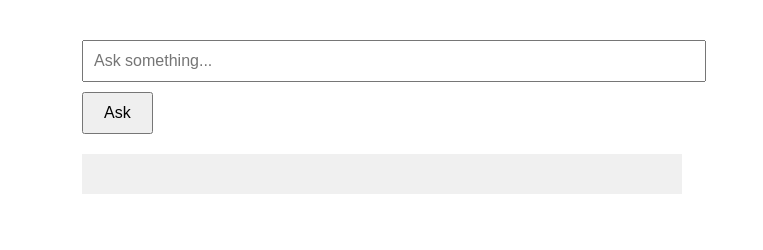
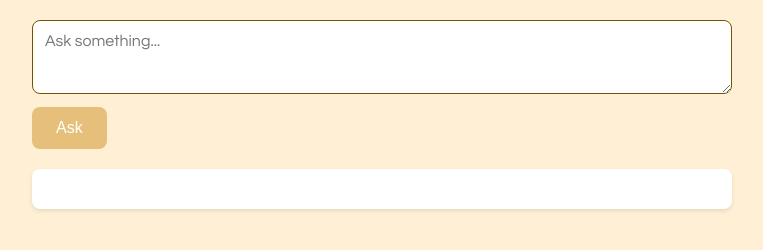
Before and after one commit to lotr2929/Mobius, a website: page index.html in a window 1280 px wide. Shown: the whole page, without its empty margins (258-1021 px from the left). Drawn offline with Linux system fonts and the light colour scheme.

Commit message:
Deploy update

```diff
--- a/index.html
+++ b/index.html
@@ -10,17 +10,47 @@
     <style>
         body {
             font-family: 'Century Gothic', 'Avenir', 'Segoe UI', 'Verdana', sans-serif;
-            padding: 40px;
-            max-width: 600px;
+            padding: 20px;
+            max-width: 700px;
             margin: 0 auto;
+            background: #fff0d5;
         }
-        input { width: 100%; padding: 10px; font-size: 16px; }
-        button { padding: 10px 20px; margin-top: 10px; font-size: 16px; }
-        #response { margin-top: 20px; padding: 20px; background: #f0f0f0; white-space: pre-wrap; }
+        textarea {
+            width: 100%;
+            padding: 12px;
+            font-size: 16px;
+            border: 1px solid #7a5002;
+            border-radius: 8px;
+            box-sizing: border-box;
+            font-family: 'Century Gothic', 'Avenir', 'Segoe UI', 'Verdana', sans-serif;
+            resize: vertical;
+            min-height: 60px;
+        }
+        button {
+            padding: 12px 24px;
+            margin-top: 10px;
+            font-size: 16px;
+            background: #e6c07b;
+            color: white;
+            border: none;
+            border-radius: 8px;
+            cursor: pointer;
+        }
+        button:hover {
+            background: #bb995b;
+        }
+        #response {
+            margin-top: 20px;
+            padding: 20px;
+            background: white;
+            border-radius: 8px;
+            box-shadow: 0 2px 4px rgba(0,0,0,0.1);
+            white-space: pre-wrap;
+        }
     </style>
 </head>
 <body>
-    <input id="input" type="text" placeholder="Ask something...">
+    <textarea id="input" placeholder="Ask something..." rows="3"></textarea>
     <button onclick="ask()">Ask</button>
     <div id="response"></div>
 
--- a/service-worker.js
+++ b/service-worker.js
@@ -1,4 +1,4 @@
-const CACHE_NAME = 'mobius-v1';
+const CACHE_NAME = 'mobius-v2';
 const urlsToCache = [
   '/',
   '/index.html',
```
